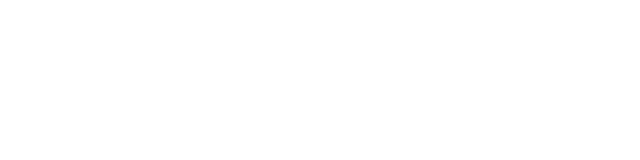
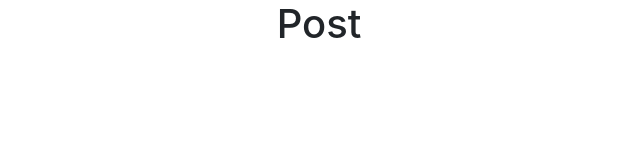
Before and after one commit to joaoiguana/rails-react-crud, a React (Create React App) app in the folder frontend/: page / in a window 1280 px wide. Shown: the top 160 px of the page, without its empty margins (321-961 px from the left). Built offline with nearby package versions, Linux system fonts and the light colour scheme.

Commit message:
the react crud app

```diff
--- a/frontend/src/App.tsx
+++ b/frontend/src/App.tsx
@@ -1,14 +1,10 @@
-import React from 'react';
-import logo from './logo.svg';
-import { Counter } from './features/counter/Counter';
 import './App.css';
+import Posts from './features/posts/Posts'
 
-function App() {
+const App = () => {
   return (
-    <div className="App">
-      <header className="App-header">
-
-      </header>
+    <div className="App container">
+      <Posts />
     </div>
   );
 }
--- /dev/null
+++ b/frontend/src/features/posts/Posts.tsx
@@ -0,0 +1,9 @@
+import React from 'react';
+
+function Posts() {
+  return (
+    <div><h1>Post</h1></div>
+  )
+}
+
+export default Posts;
```
Also changed, not shown: frontend/src/features/posts/Post.tsx (added, +11 -0 lines), frontend/src/features/posts/PostForm.tsx (added, +11 -0 lines).
